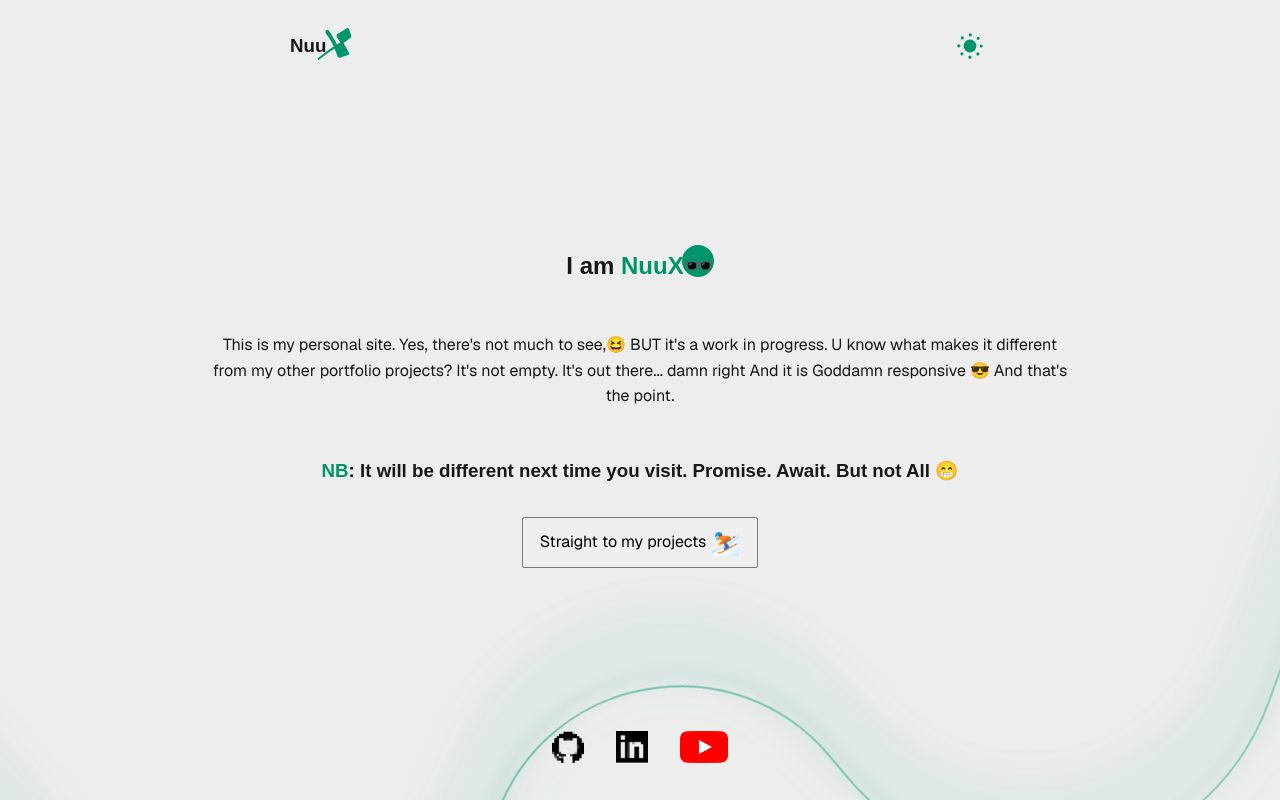
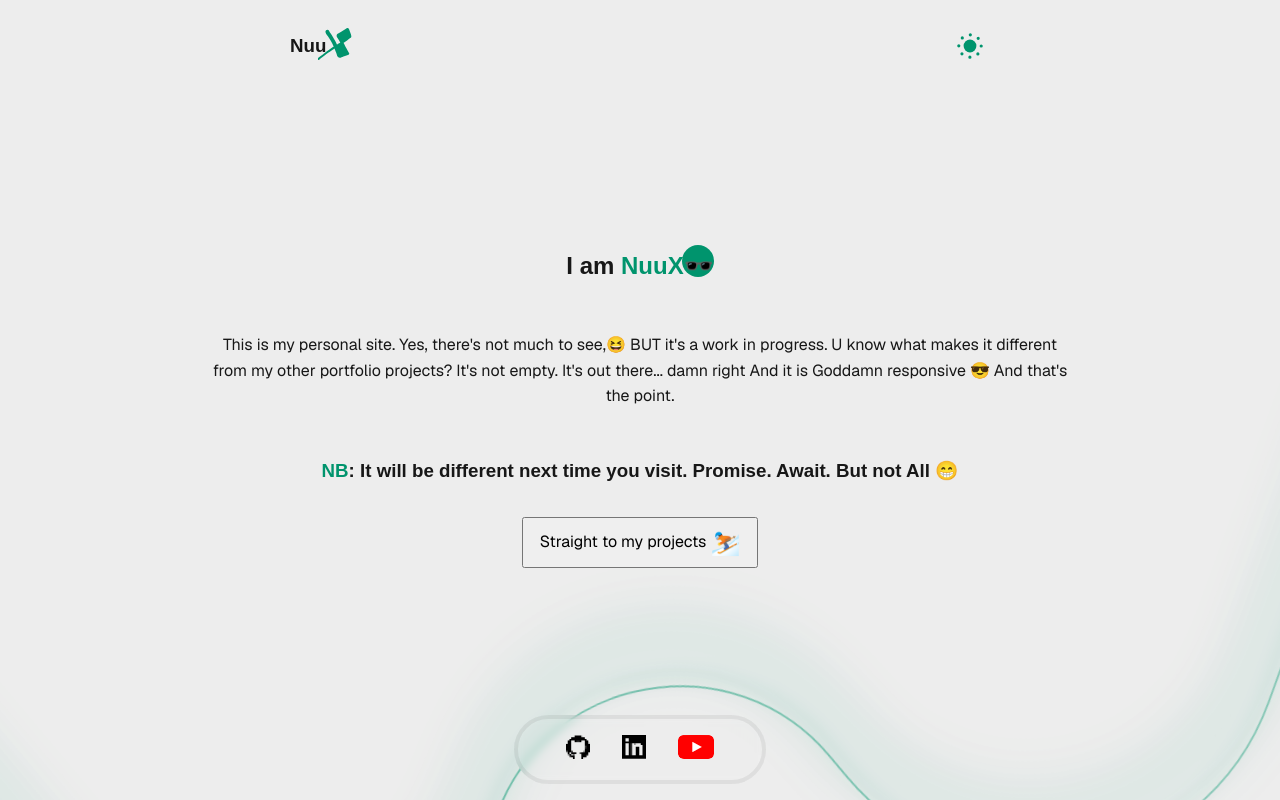
Before and after one commit to nuuxdev/nuux-personal-site, a Next.js app: page / in a window 1280 px wide. Shown: the top 800 px of the page. Built offline with nearby package versions, Linux system fonts and the light colour scheme; no server answers; a web font is replaced by a local one.

Commit message:
FIX| socials icon size and background blur

```diff
--- a/src/app/globals.css
+++ b/src/app/globals.css
@@ -279,26 +279,33 @@ footer {
   bottom: 0;
   left: 0;
   right: 0;
+  display: grid;
+  place-content: center;
+  padding: 1rem;
 }
 
 .socials_wrapper {
-  padding: 2rem;
   display: flex;
   align-items: center;
   justify-content: center;
   gap: 2rem;
+  padding: 1rem 3rem;
+  border-radius: 100vw;
+  background-color: transparent;
+  border: 4px solid light-dark(#00000010, #ffffff10);
+  backdrop-filter: blur(0.3rem);
 }
 
 .socials_wrapper img {
-  width: 2rem;
+  width: 1.5rem;
   aspect-ratio: 1/1;
   --_invert: light-dark(0%, 100%);
   filter: invert(var(--_invert));
 }
 #rick_roll_icon {
   filter: none;
-  width: 3rem;
-  height: 2rem;
+  width: 2.25rem;
+  height: 1.5rem;
   animation: beat 2s infinite;
 }
 @keyframes beat {
```
